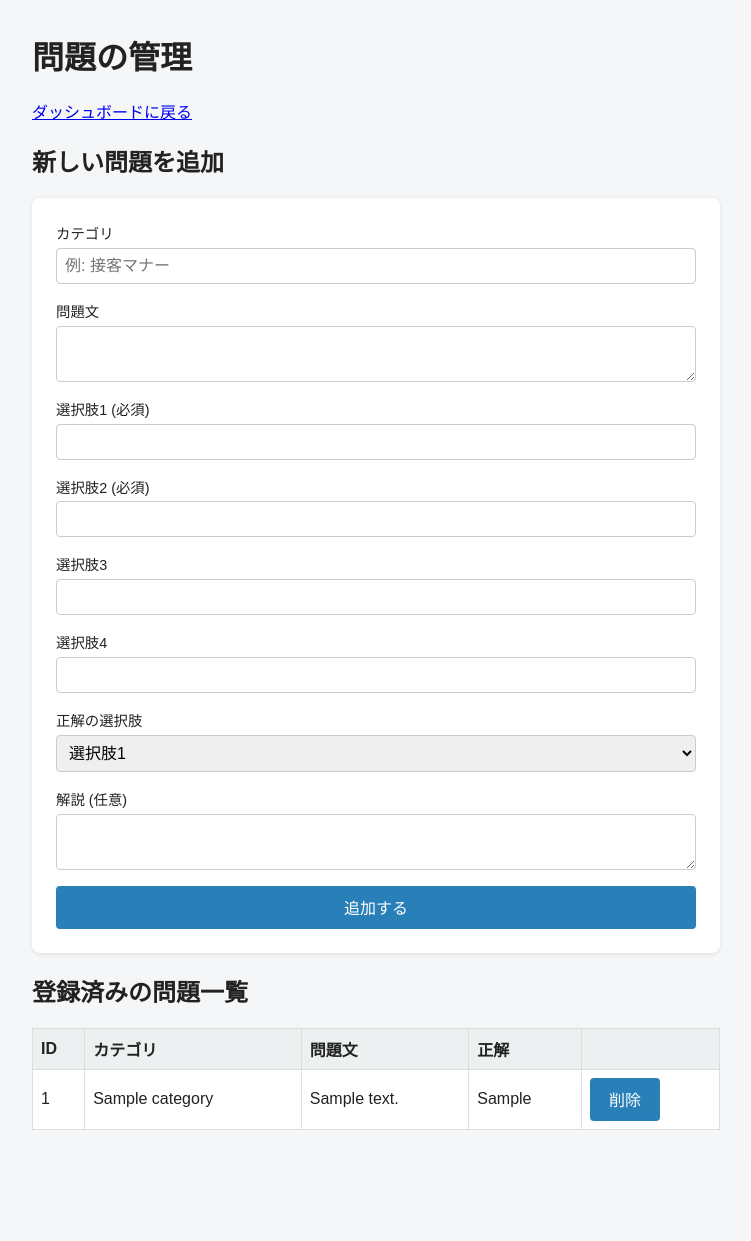
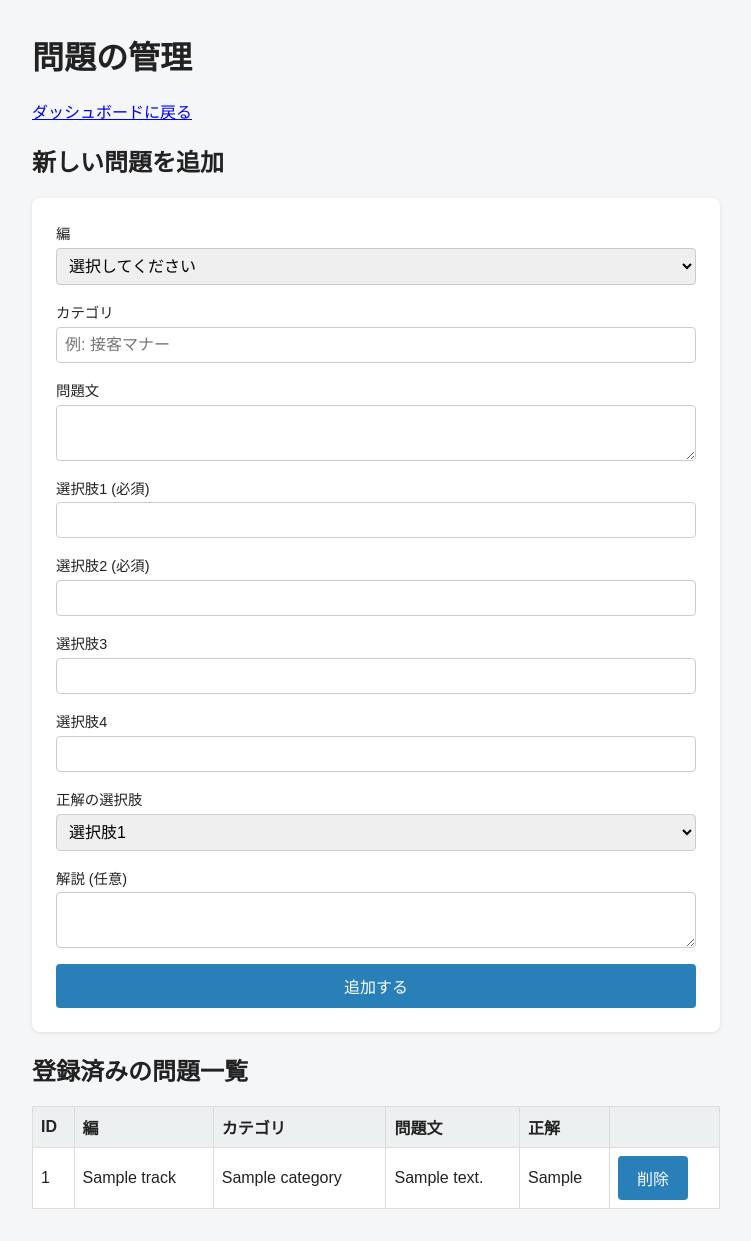
Before and after one commit to SERIE0304/serierepository, a Flask app: template quiz_app/templates/admin_questions.html in a window 1280 px wide. Shown: the part 60-1301 px from the top of the page, without its empty margins (264-1015 px from the left). Before the commit the page ends 1190 px from the top, so only its background shows below. Run offline with Flask 3, Linux system fonts and the light colour scheme; most values are stand-ins (such as "Sample title", 1, 10 or a date in 2020).

Commit message:
クイズを「実務編」「フランチャイジー編」の2編に分けて作成・出題できるように対応
問題シートにtrack列を追加し、出題フロー(編→カテゴリ選択)と管理者ダッシュボード・問題管理画面を編別に対応させた。

https://claude.ai/code/session_01PG5G2K1D1kHX4s7k6jMNCx

```diff
--- a/quiz_app/app.py
+++ b/quiz_app/app.py
@@ -13,19 +13,33 @@ ADMIN_PASSWORD = os.environ.get("ADMIN_PASSWORD", "admin123")
 
 @app.route("/")
 def index():
-    categories = sheets.list_categories()
-    return render_template("index.html", categories=categories)
+    return render_template("index.html", tracks=sheets.TRACKS)
+
+
+@app.route("/quiz/categories", methods=["POST"])
+def quiz_categories():
+    staff_name = request.form.get("staff_name", "").strip()
+    track = request.form.get("track", "").strip()
+    if not staff_name or track not in sheets.TRACKS:
+        flash("名前と編を選択してください")
+        return redirect(url_for("index"))
+
+    categories = sheets.list_categories(track)
+    return render_template(
+        "categories.html", staff_name=staff_name, track=track, categories=categories,
+    )
 
 
 @app.route("/quiz/start", methods=["POST"])
 def quiz_start():
     staff_name = request.form.get("staff_name", "").strip()
+    track = request.form.get("track", "").strip()
     category = request.form.get("category") or None
-    if not staff_name:
+    if not staff_name or track not in sheets.TRACKS:
         flash("名前を入力してください")
         return redirect(url_for("index"))
 
-    questions = sheets.list_questions(category)
+    questions = sheets.list_questions(track, category)
     if not questions:
         flash("対象の問題がありません")
         return redirect(url_for("index"))
@@ -33,6 +47,7 @@ def quiz_start():
     random.shuffle(questions)
     session["quiz"] = {
         "staff_name": staff_name,
+        "track": track,
         "category": category or "全体",
         "question_ids": [q["id"] for q in questions],
         "current": 0,
@@ -90,7 +105,7 @@ def quiz_answer():
     })
 
     sheets.record_response(
-        quiz["staff_name"], qid, quiz["category"], selected_index, correct,
+        quiz["staff_name"], quiz["track"], qid, quiz["category"], selected_index, correct,
     )
 
     quiz["current"] += 1
@@ -110,7 +125,7 @@ def quiz_result():
     session.pop("quiz", None)
     return render_template(
         "result.html", score=score, total=total, percentage=percentage,
-        results=results, staff_name=quiz["staff_name"],
+        results=results, staff_name=quiz["staff_name"], track=quiz["track"],
     )
 
 
@@ -141,42 +156,43 @@ def admin_dashboard():
 
     responses = sheets.all_responses()
 
-    by_staff = defaultdict(lambda: {"correct": 0, "total": 0})
-    by_category = defaultdict(lambda: {"correct": 0, "total": 0})
+    by_staff = defaultdict(lambda: defaultdict(lambda: {"correct": 0, "total": 0}))
+    by_category = defaultdict(lambda: defaultdict(lambda: {"correct": 0, "total": 0}))
     for r in responses:
+        track = r.get("track", "未分類")
         staff = r.get("staff_name", "")
         category = r.get("category", "")
         is_correct = str(r.get("correct")).strip().lower() in ("true", "1")
-        by_staff[staff]["total"] += 1
-        by_staff[staff]["correct"] += 1 if is_correct else 0
-        by_category[category]["total"] += 1
-        by_category[category]["correct"] += 1 if is_correct else 0
+        by_staff[track][staff]["total"] += 1
+        by_staff[track][staff]["correct"] += 1 if is_correct else 0
+        by_category[track][category]["total"] += 1
+        by_category[track][category]["correct"] += 1 if is_correct else 0
 
-    ranking = sorted(
-        (
-            {
-                "staff_name": name,
-                "correct": stats["correct"],
-                "total": stats["total"],
-                "rate": round(100 * stats["correct"] / stats["total"]) if stats["total"] else 0,
-            }
-            for name, stats in by_staff.items()
-        ),
-        key=lambda x: x["rate"],
-        reverse=True,
+    def _rate(stats):
+        return round(100 * stats["correct"] / stats["total"]) if stats["total"] else 0
+
+    ranking_by_track = {}
+    for track in sheets.TRACKS:
+        ranking_by_track[track] = sorted(
+            (
+                {"staff_name": name, "correct": s["correct"], "total": s["total"], "rate": _rate(s)}
+                for name, s in by_staff.get(track, {}).items()
+            ),
+            key=lambda x: x["rate"],
+            reverse=True,
+        )
+
+    category_stats_by_track = {}
+    for track in sheets.TRACKS:
+        category_stats_by_track[track] = [
+            {"category": name, "correct": s["correct"], "total": s["total"], "rate": _rate(s)}
+            for name, s in by_category.get(track, {}).items()
+        ]
+
+    return render_template(
+        "admin_dashboard.html", tracks=sheets.TRACKS,
+        ranking_by_track=ranking_by_track, category_stats_by_track=category_stats_by_track,
     )
-
-    category_stats = [
-        {
-            "category": name,
-            "correct": stats["correct"],
-            "total": stats["total"],
-            "rate": round(100 * stats["correct"] / stats["total"]) if stats["total"] else 0,
-        }
-        for name, stats in by_category.items()
-    ]
-
-    return render_template("admin_dashboard.html", ranking=ranking, category_stats=category_stats)
 
 
 @app.route("/admin/questions", methods=["GET", "POST"])
@@ -185,20 +201,21 @@ def admin_questions():
         return redirect(url_for("admin_login"))
 
     if request.method == "POST":
+        track = request.form.get("track", "").strip()
         category = request.form.get("category", "").strip()
         question_text = request.form.get("question_text", "").strip()
         choices = [request.form.get(f"choice{i}", "").strip() for i in range(1, 5)]
         correct_index = int(request.form.get("correct_index", 0))
         explanation = request.form.get("explanation", "").strip()
-        if category and question_text and choices[0] and choices[1]:
-            sheets.add_question(category, question_text, choices, correct_index, explanation)
+        if track in sheets.TRACKS and category and question_text and choices[0] and choices[1]:
+            sheets.add_question(track, category, question_text, choices, correct_index, explanation)
             flash("問題を追加しました")
         else:
-            flash("カテゴリ・問題文・選択肢1・選択肢2は必須です")
+            flash("編・カテゴリ・問題文・選択肢1・選択肢2は必須です")
         return redirect(url_for("admin_questions"))
 
     questions = sheets.list_questions()
-    return render_template("admin_questions.html", questions=questions)
+    return render_template("admin_questions.html", questions=questions, tracks=sheets.TRACKS)
 
 
 @app.route("/admin/questions/<question_id>/delete", methods=["POST"])
--- a/quiz_app/sheets.py
+++ b/quiz_app/sheets.py
@@ -8,13 +8,15 @@ SCOPES = ["https://www.googleapis.com/auth/spreadsheets"]
 CREDENTIALS_PATH = os.environ.get("GOOGLE_CREDENTIALS_PATH", "credentials.json")
 SPREADSHEET_ID = os.environ.get("QUIZ_SPREADSHEET_ID")
 
+TRACKS = ["実務編", "フランチャイジー編"]
+
 QUESTIONS_HEADER = [
-    "id", "category", "question_text",
+    "id", "track", "category", "question_text",
     "choice1", "choice2", "choice3", "choice4",
     "correct_index", "explanation",
 ]
 RESPONSES_HEADER = [
-    "timestamp", "staff_name", "question_id", "category",
+    "timestamp", "staff_name", "track", "question_id", "category",
     "selected_index", "correct",
 ]
 
@@ -49,15 +51,19 @@ def responses_sheet():
     return _get_or_create_sheet("Responses", RESPONSES_HEADER)
 
 
-def list_questions(category=None):
+def list_questions(track=None, category=None):
     rows = questions_sheet().get_all_records()
+    if track:
+        rows = [r for r in rows if r.get("track") == track]
     if category:
         rows = [r for r in rows if r.get("category") == category]
     return rows
 
 
-def list_categories():
+def list_categories(track=None):
     rows = questions_sheet().get_all_records()
+    if track:
+        rows = [r for r in rows if r.get("track") == track]
     seen = []
     for r in rows:
         c = r.get("category")
@@ -72,11 +78,11 @@ def next_question_id():
     return max(ids, default=0) + 1
 
 
-def add_question(category, question_text, choices, correct_index, explanation):
+def add_question(track, category, question_text, choices, correct_index, explanation):
     ws = questions_sheet()
     qid = next_question_id()
     choices = (choices + ["", "", "", ""])[:4]
-    ws.append_row([qid, category, question_text, *choices, correct_index, explanation])
+    ws.append_row([qid, track, category, question_text, *choices, correct_index, explanation])
     return qid
 
 
@@ -90,11 +96,12 @@ def delete_question(question_id):
     return False
 
 
-def record_response(staff_name, question_id, category, selected_index, correct):
+def record_response(staff_name, track, question_id, category, selected_index, correct):
     ws = responses_sheet()
     ws.append_row([
         datetime.now().isoformat(timespec="seconds"),
         staff_name,
+        track,
         question_id,
         category,
         selected_index,
--- a/quiz_app/static/style.css
+++ b/quiz_app/static/style.css
@@ -52,6 +52,8 @@ button:hover { background: #1f6391; }
 }
 .progress { color: #555; }
 .score { font-size: 1.4rem; font-weight: bold; }
+.track-label { color: #555; font-weight: bold; }
+.track-heading { margin-top: 2rem; border-bottom: 2px solid #2980b9; padding-bottom: 0.3rem; }
 .result-list { list-style: none; padding: 0; display: flex; flex-direction: column; gap: 0.8rem; }
 .result-list li { padding: 1rem; border-radius: 6px; background: #fff; }
 .result-list li.ok { border-left: 4px solid #27ae60; }
--- a/quiz_app/templates/admin_questions.html
+++ b/quiz_app/templates/admin_questions.html
@@ -5,6 +5,14 @@
 
 <h2>新しい問題を追加</h2>
 <form method="post" class="card">
+  <label>編
+    <select name="track" required>
+      <option value="" disabled selected>選択してください</option>
+      {% for t in tracks %}
+        <option value="{{ t }}">{{ t }}</option>
+      {% endfor %}
+    </select>
+  </label>
   <label>カテゴリ
     <input type="text" name="category" required placeholder="例: 接客マナー">
   </label>
@@ -31,11 +39,12 @@
 
 <h2>登録済みの問題一覧</h2>
 <table class="data-table">
-  <thead><tr><th>ID</th><th>カテゴリ</th><th>問題文</th><th>正解</th><th></th></tr></thead>
+  <thead><tr><th>ID</th><th>編</th><th>カテゴリ</th><th>問題文</th><th>正解</th><th></th></tr></thead>
   <tbody>
     {% for q in questions %}
       <tr>
         <td>{{ q.id }}</td>
+        <td>{{ q.track }}</td>
         <td>{{ q.category }}</td>
         <td>{{ q.question_text }}</td>
         <td>{{ [q.choice1, q.choice2, q.choice3, q.choice4][q.correct_index|int] }}</td>
@@ -46,7 +55,7 @@
         </td>
       </tr>
     {% else %}
-      <tr><td colspan="5">問題がまだありません</td></tr>
+      <tr><td colspan="6">問題がまだありません</td></tr>
     {% endfor %}
   </tbody>
 </table>
--- a/quiz_app/templates/result.html
+++ b/quiz_app/templates/result.html
@@ -1,6 +1,7 @@
 {% extends "base.html" %}
 {% block content %}
 <h1>{{ staff_name }} さんの結果</h1>
+<p class="track-label">{{ track }}</p>
 <p class="score">{{ score }} / {{ total }} 点 ({{ percentage }}%)</p>
 
 <ol class="result-list">
```
Also changed, not shown: quiz_app/templates/admin_dashboard.html (+8 -4 lines), quiz_app/templates/categories.html (added, +19 -0 lines), quiz_app/templates/index.html (+7 -7 lines), quiz_app/README.md.
